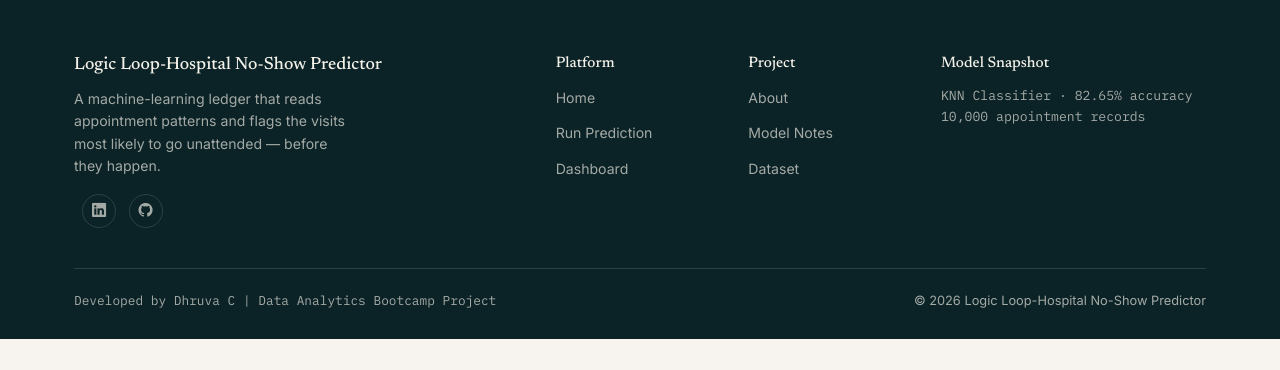
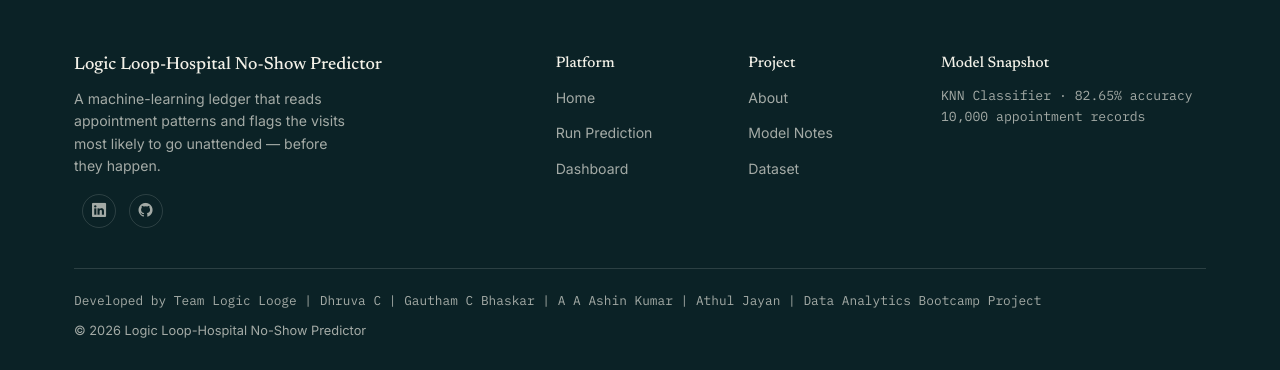
Before and after one commit to dhruvacad25-spec/hospital-appointment-prediction, a Flask app: page /about in a window 1280 px wide. Shown: the part 1564-1934 px from the top of the page. Before the commit the page ends 1903 px from the top, so only its background shows below. Run offline with Flask 3, Linux system fonts and the light colour scheme; parts of the project's set-up code (start-up, migrations or seed data) failed here and were passed over.

Commit message:
Update footer credits and HTML structure

```diff
--- a/templates/base.html
+++ b/templates/base.html
@@ -84,7 +84,7 @@
       </div>
     </div>
     <div class="footer-bottom">
-      <span class="footer-credit">Developed by Dhruva C | Data Analytics Bootcamp Project</span>
+      <span class="footer-credit">Developed by Team Logic Looge | Dhruva C | Gautham C Bhaskar | A A Ashin Kumar | Athul Jayan | Data Analytics Bootcamp Project</span>
       <span>&copy; <span id="year"></span> Logic Loop-Hospital No-Show Predictor</span>
     </div>
   </div>
```
